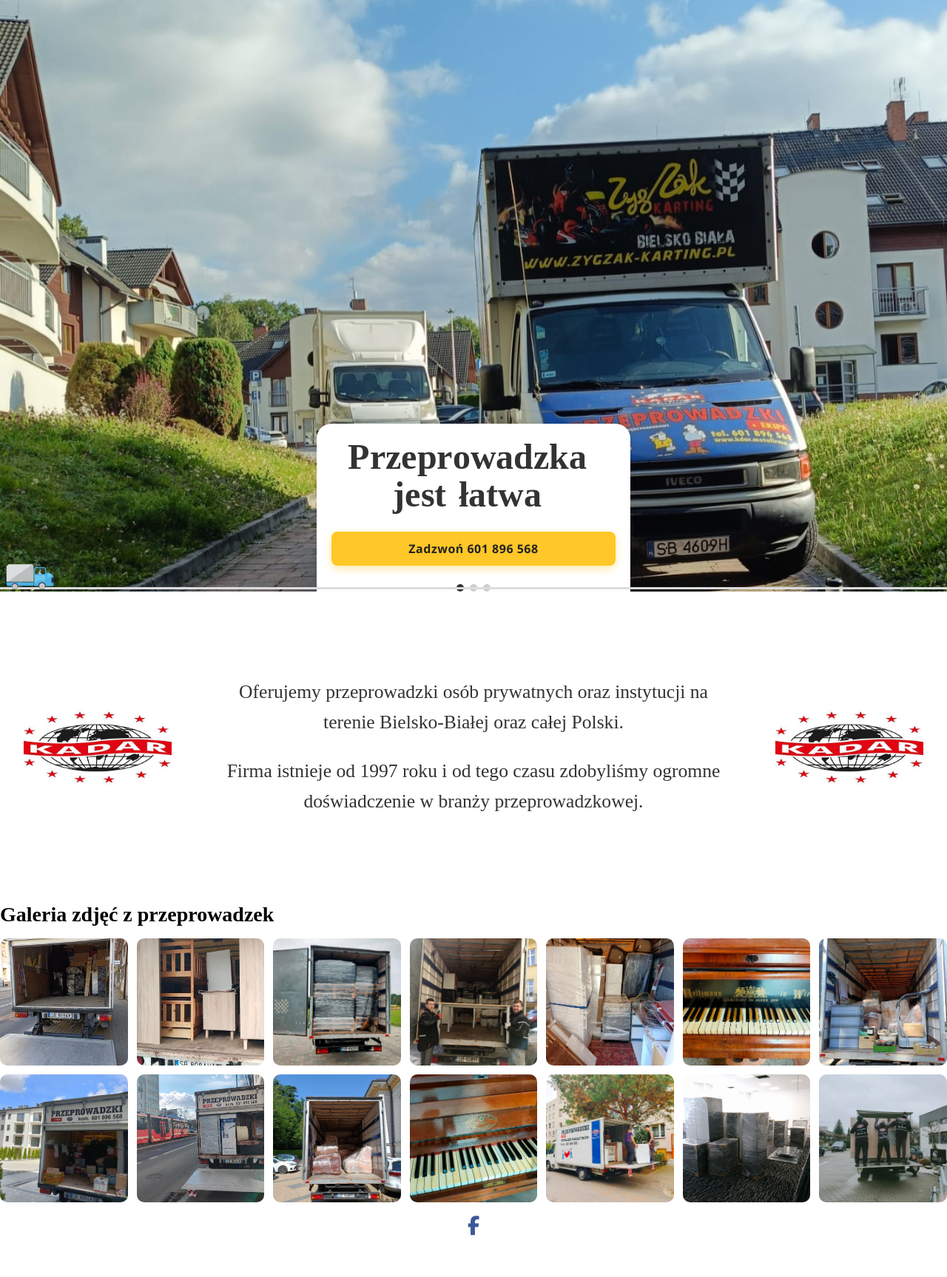
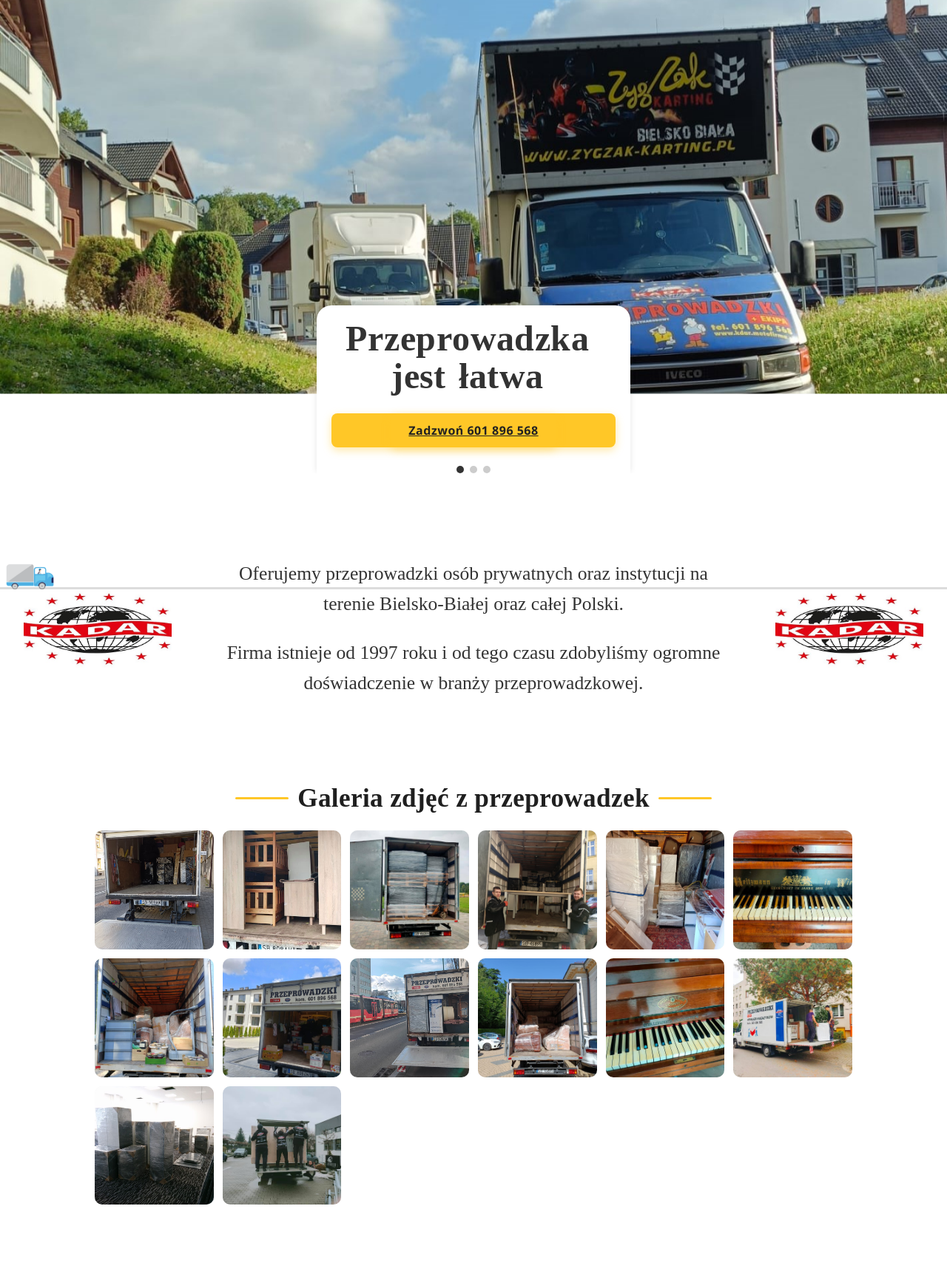
Before and after one commit to justamanwho/Kadar-Website, a Flask app: page / in a window 1280 px wide. Shown: the top 1727 px of the page at 74% size. Before the commit the page ends 1671 px from the top, so only its background shows below. Run offline with Flask 3, Linux system fonts and the light colour scheme; some libraries are stand-ins or nearby versions.

Commit message:
added pricing-note section/fixed the size issue for the gallery section/added links to the buttons

```diff
--- a/static/styles.css
+++ b/static/styles.css
@@ -2,6 +2,78 @@
 html, body {
   margin: 0;
   padding: 0;
+}
+
+
+/* --- Global heading style (site-wide) --- */
+:root{
+  --brand-accent: #ffc727;   /* change this to pick a different title color */
+  --title-dark:   #1f1f1f;
+}
+
+/* Base heading reset */
+h1, h2, h3 {
+  margin: 0 0 0.4em;
+  line-height: 1.1;
+  color: var(--title-dark);
+  font-weight: 800;
+  letter-spacing: .01em;
+}
+
+/* Sizes scale nicely; tweak to taste */
+h1 { font-size: clamp(2.2rem, 5.5vw, 3.2rem); }
+h2 { font-size: clamp(1.6rem, 3.8vw, 2.2rem); }
+h3 { font-size: clamp(1.3rem, 3.2vw, 1.8rem); }
+
+/* Two short lines snug to the title text, fully responsive */
+.section-title{
+  display: inline-flex;            /* lines + text on one row */
+  align-items: center;
+  gap: clamp(6px, 1.2vw, 12px);    /* space between text and lines */
+  padding: 0;                      /* no extra spacing */
+  position: relative;              /* (not strictly needed now) */
+}
+
+/* left & right lines become flex items (no absolute positioning) */
+.section-title::before,
+.section-title::after{
+  content: "";
+  display: block;
+  width: clamp(28px, 8vw, 72px);   /* line length scales with screen */
+  height: 3px;                     /* line thickness */
+  background: var(--brand-accent);
+  border-radius: 2px;
+  flex: 0 0 auto;                  /* don’t stretch */
+}
+
+/* optional: make the lines thinner on very small phones */
+@media (max-width: 420px){
+  .section-title::before,
+  .section-title::after{
+    width: 28px;
+    height: 2px;
+  }
+  .section-title{ gap: 6px; }
+}
+
+
+
+/* --- Pricing / description section --- */
+.pricing-note{
+  width: min(95vw, 1300px);
+  margin: 72px auto;
+  text-align: center;
+}
+.pricing-note p{
+  font-size: clamp(26px, 2.1vw, 29px);
+  line-height: 1.65;
+  color: #333;
+  margin: 10px 0;
+}
+
+/* Make headings pop a bit more in dark images above */
+.pricing-note .section-title{
+  color: var(--title-dark);
 }
 
 
@@ -49,7 +121,7 @@
 .slider {
   position: relative;
   width: 100vw;       /* take full viewport width */
-  height: 100vh;      /* full viewport height */
+  height: 80vh;      /* full viewport height */
   margin: 0;          /* remove auto-centering */
   border-radius: 0;   /* no rounding on edges */
   overflow: hidden;
@@ -58,7 +130,7 @@
 .slides{
   display: flex;
   width: 100%;
-  height: 100%;
+  height: 80%;
   margin: 0;
   padding: 0;
   gap: 0;
@@ -232,12 +304,12 @@
 
 @media(max-width:768px){
   .slider {
-    width:95%;
-    height:400px;
+    width: 100vw;   /* edge to edge */
+    height: 70vh;  /* or 80vh if you want shorter */
+    margin: 0;
+    border-radius: 0;
   }
-  .slider{
-    border-radius:10px;
-  }
+
   .btn{
     margin:5px;
   }
@@ -286,15 +358,19 @@
 
 
 /* --- Gallery --- */
-.gallery-wrap{
-  width: min(95vw, 1200px);
-  margin: 40px auto;
+.gallery-wrap {
+  width: min(85vw, 600px); /* narrower on big desktops */
+  margin: 60px auto;        /* a bit more breathing space */
+  text-align: center;       /* centers the heading */
 }
 
-.gallery-wrap h2{
-  font-size: clamp(20px, 2.4vw, 28px);
-  margin: 0 0 16px;
+
+.gallery-wrap h2 {
+  font-size: clamp(26px, 2.1vw, 29px); /* same as .pricing-note p size */
+  text-align: center;
+  margin-bottom: 24px;
 }
+
 
 .gallery{
   display: grid;
@@ -483,7 +559,7 @@
   }
 
   .about-logo {
-    width: 120px;  /* smaller size for phones */
+    width: 170px;  /* smaller size for phones */
   }
 
   .about-text {
@@ -494,7 +570,7 @@
 
 @media (max-width: 480px) {
   .about-text {
-    font-size: 15px;
+    font-size: 25px;
     line-height: 1.4;
   }
 }
@@ -622,3 +698,23 @@
 .social-button--linkedin{ color:#0077b5 } .social-button--linkedin::after{ background:#0077b5 }
 .social-button--github{ color:#6e5494 } .social-button--github::after{ background:#6e5494 }
 ... */
+
+/* Narrower gallery on big screens + centered title */
+.gallery-wrap{
+  width: min(80vw, 1200px) !important; /* smaller cap than 1200px */
+  margin: 60px auto !important;       /* center the section */
+  text-align: center;                  /* center the heading */
+  margin-bottom: 150px !important;    /* more space below */
+}
+
+/* Make the gallery title match your pricing-note title */
+.gallery-wrap .section-title{
+  font-size: clamp(1.6rem, 3.8vw, 2.2rem) !important; /* same as pricing section */
+  line-height: 1.1;
+  margin-bottom: 24px;
+}
+
+/* (Optional) if your global .section-title adds an underline and you want it here too,
+   keep as-is; otherwise you can turn it off just for gallery:
+.gallery-wrap .section-title::after { display:none; }
+*/
--- a/templates/index.html
+++ b/templates/index.html
@@ -21,7 +21,7 @@
     </h3>
 
     <div class="buttons">
-      <button class="btn primary">Zadzwoń 601 896 568</button>
+      <button class="btn primary"><a href="tel:+48601896568" class="btn primary">Zadzwoń 601 896 568</a></button>
     </div>
 
     <div class="indicators">
@@ -46,9 +46,8 @@
 </section>
 
 
-
 <section class="gallery-wrap">
-  <h2>Galeria zdjęć z przeprowadzek</h2>
+  <h2 class="section-title">Galeria zdjęć z przeprowadzek</h2>
 
   <div class="gallery" id="moves-gallery">
     {% for i in range(2, 16) %}
@@ -65,9 +64,23 @@
 </section>
 
 
+<section class="pricing-note" id="wycena">
+  <h2 class="section-title">Przeprowadzki Bielsko-Biała tanio</h2>
+  <p>
+    Oferujemy przejrzyste i uczciwe ceny. Dokładną wycenę przygotowujemy po poznaniu
+    wszystkich szczegółów zlecenia – adresów załadunku i rozładunku, liczby oraz
+    wagi przedmiotów do przewiezienia.
+  </p>
+  <p>
+    Na tej podstawie określamy potrzebną liczbę pojazdów i pracowników oraz
+    przewidywany czas realizacji, dzięki czemu płacisz tylko za to, czego naprawdę
+    potrzebujesz.
+  </p>
+</section>
+
 
 <div class="social-buttons">
-  <a href="#" class="social-button social-button--facebook" aria-label="Facebook">
+  <a href="https://www.facebook.com/profile.php?id=100048410993247" class="social-button social-button--facebook" aria-label="Facebook">
     <i class="fab fa-facebook-f"></i>
   </a>
 </div>
```
Also changed, not shown: .github/workflows/main.yml (added), README.md, 1 other file.
